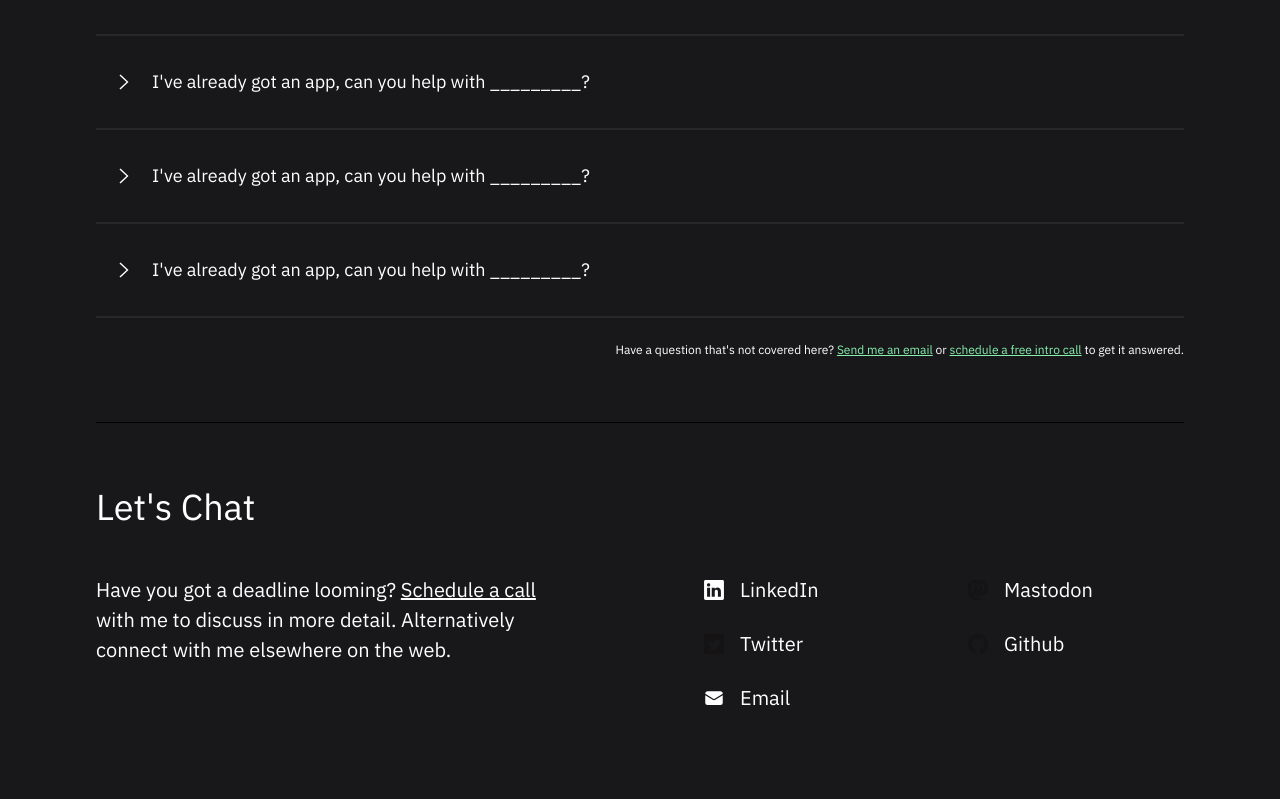
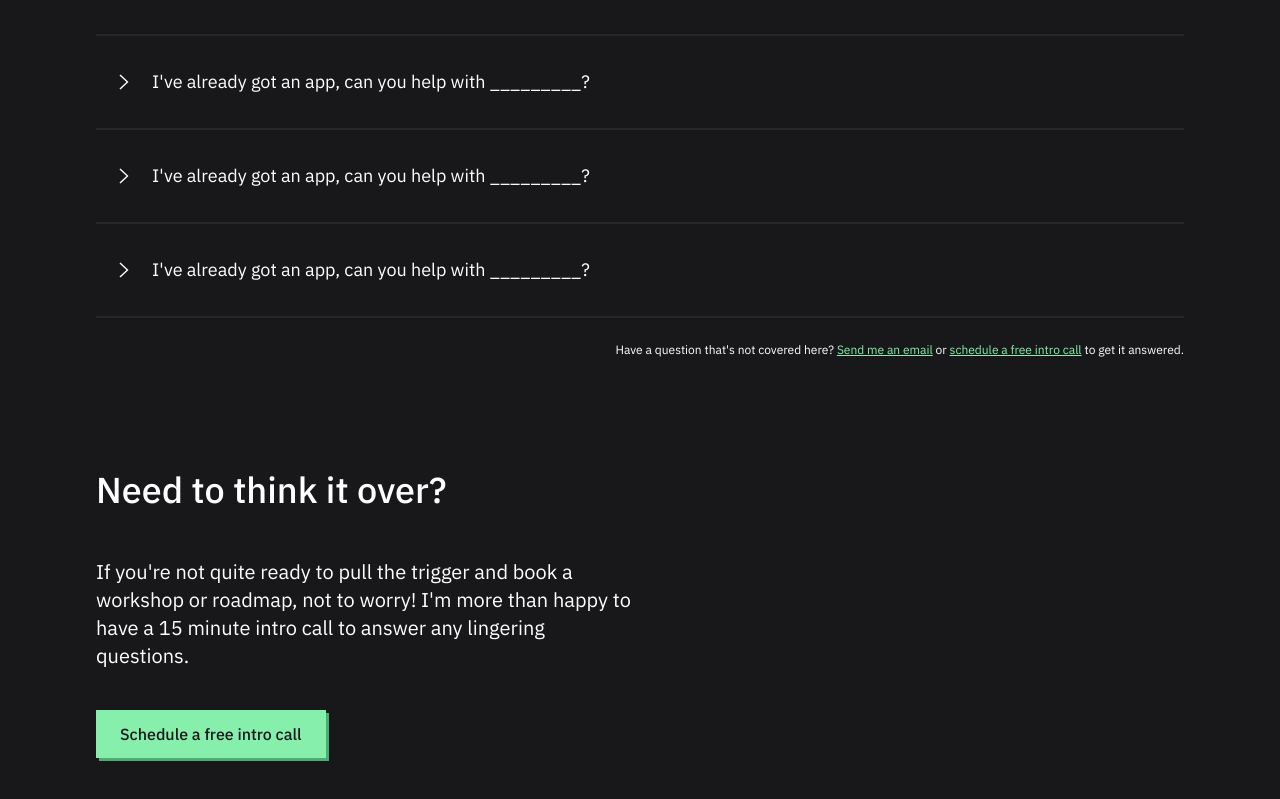
Before and after one commit to timmyomahony/founder-roadmap-website, a Next.js app: page / in a window 1280 px wide. Shown: the part 5641-6440 px from the top of the page. Before the commit the page ends 6418 px from the top, so only its background shows below. Built offline with nearby package versions, Linux system fonts and the light colour scheme.

Commit message:
Added contact

```diff
--- a/components/home/FAQs.tsx
+++ b/components/home/FAQs.tsx
@@ -2,6 +2,8 @@
 
 import React from "react";
 import { useState, useEffect } from "react";
+
+import { sendEmail, getEmailAddress } from "../../utils/email";
 
 const faqs = [
   {
--- a/components/home/bio.tsx
+++ b/components/home/bio.tsx
@@ -32,7 +32,9 @@ export default function Bio() {
               rel="noreferrer"
             >
               <LinkedIcon className="w-5" />
-              <span className="group-hover:underline">Connect on LinkedIn</span>
+              <span className="group-hover:underline">
+                Connect with me on LinkedIn
+              </span>
             </a>
           </p>
         </div>
--- a/components/home/contact.tsx
+++ b/components/home/contact.tsx
@@ -1,103 +1,22 @@
-import Image from "next/image";
-
 import Link from "next/link";
-import GithubIcon from "../../icons/github.svg";
-import LinkedIcon from "../../icons/linkedin.svg";
-import MastodonIcon from "../../icons/mastodon.svg";
-import TwitterIcon from "../../icons/twitter.svg";
-import { EnvelopeIcon } from "@heroicons/react/24/solid";
+import Button from "../button";
 
 export default function Contact() {
   return (
-    <section className="flex flex-col border-t border-t-black mb-16">
-      <div className="w-full pt-8 md:pt-12 lg:pt-16">
-        <h1 className="heading-1">Let&apos;s Chat</h1>
-      </div>
-      <div className="flex flex-col md:flex-row gap-6 md:gap-32 mt-5 md:mt-12 2xl:mt-10">
+    <section className="flex flex-col mb-16">
+      <h1 className="w-full pt-8 md:pt-12 font-medium text-3xl xl:text-4xl">
+        Need to think it over?
+      </h1>
+      <div className="flex flex-col md:flex-row gap-6 md:gap-32 mt-5 md:mt-12">
         <div className="w-full md:w-1/2">
-          <p className="body-1">
-            Have you got a deadline looming?{" "}
-            <Link
-              className="underline"
-              href="https://savvycal.com/timmyomahony/13fde46a"
-            >
-              Schedule a call
-            </Link>{" "}
-            with me to discuss in more detail. Alternatively connect with me
-            elsewhere on the web.
+          <p className="text-base md:text-lg xl:text-xl">
+            If you&apos;re not quite ready to pull the trigger and book a
+            workshop or roadmap, not to worry! I&apos;m more than happy to have
+            a 15 minute intro call to answer any lingering questions.
           </p>
-        </div>
-        <div className="w-full md:w-1/2">
-          <ul className="grid grid-cols-2 gap-y-6 gap-x-12">
-            <li>
-              <a
-                className="group flex items-center"
-                href="https://www.linkedin.com/in/timmy-omahony/"
-                title="Connect on LinkedIn"
-                target="_blank"
-                rel="noreferrer"
-              >
-                <LinkedIcon className="w-5 h-5" aria-label="LinkedIn icon" />{" "}
-                <span className="group-hover:underline ml-4 body-1">
-                  LinkedIn
-                </span>
-              </a>
-            </li>
-            <li>
-              <a
-                className="group flex items-center"
-                href="https://mastodon.social/@timmyomahony/"
-                title="Follow me on Mastodon"
-                target="_blank"
-                rel="noreferrer"
-              >
-                <MastodonIcon className="w-5 h-5" aria-label="Mastodon icon" />{" "}
-                <span className="group-hover:underline ml-4 body-1">
-                  Mastodon
-                </span>
-              </a>
-            </li>
-            <li>
-              <a
-                className="group flex items-center"
-                href="https://twitter.com/timmyomahony/"
-                title="Follow me on Twitter"
-                target="_blank"
-                rel="noreferrer"
-              >
-                <TwitterIcon className="w-5 h-5" aria-label="Twitter icon" />{" "}
-                <span className="group-hover:underline ml-4 body-1">
-                  Twitter
-                </span>
-              </a>
-            </li>
-            <li>
-              <a
-                className="group flex items-center"
-                href="https://github.com/timmyomahony"
-                title="Check out my Github profile"
-                target="_blank"
-                rel="noreferrer"
-              >
-                <GithubIcon className="w-5 h-5" aria-label="Github icon" />{" "}
-                <span className="group-hover:underline ml-4 body-1">
-                  Github
-                </span>
-              </a>
-            </li>
-            <li>
-              <a
-                className="group flex items-center"
-                href="https://github.com/timmyomahony"
-                title="Check out my Github profile"
-                target="_blank"
-                rel="noreferrer"
-              >
-                <EnvelopeIcon className="w-5 h-5" aria-label="Github icon" />{" "}
-                <span className="group-hover:underline ml-4 body-1">Email</span>
-              </a>
-            </li>
-          </ul>
+          <div className="mt-5 xl:mt-10">
+            <Button href="/">Schedule a free intro call</Button>
+          </div>
         </div>
       </div>
     </section>
--- a/components/home/hero.tsx
+++ b/components/home/hero.tsx
@@ -65,7 +65,7 @@ export default function Hero() {
         </ul> */}
       </div>
       <div className="w-full md:w-7/12 pt-8 md:pt-12 lg:pt-0 pb-8 md:pb-0">
-        <h1 className="heading-1">
+        <h1 className="text-3xl xl:text-4xl 2xl:text-5xl">
           Are you a non-technical founder, unsure of how to get your app built?
         </h1>
         <p className="body-1 mt-5 xl:mt-4 2xl:mt-10">
--- a/styles/type.css
+++ b/styles/type.css
@@ -1,28 +1,6 @@
 @tailwind utilities;
 
 @layer utilities {
-  /* Heading 1 */
-  .heading-1 {
-    @apply text-3xl;
-  }
-
-  @screen md {
-    .heading-1 {
-    }
-  }
-
-  @screen xl {
-    .heading-1 {
-      @apply text-4xl;
-    }
-  }
-
-  @screen 2xl {
-    .heading-1 {
-      @apply text-5xl;
-    }
-  }
-
   /* Heading 3 */
   .heading-3 {
     @apply text-xl leading-normal;
@@ -123,7 +101,7 @@
     }
   }
 
-  /* Body 1 */
+  /* Body 1 text-base md:text-lg xl:text-xl 2xl:text-2xl */
   .body-1 {
     @apply text-base leading-normal;
   }
```
